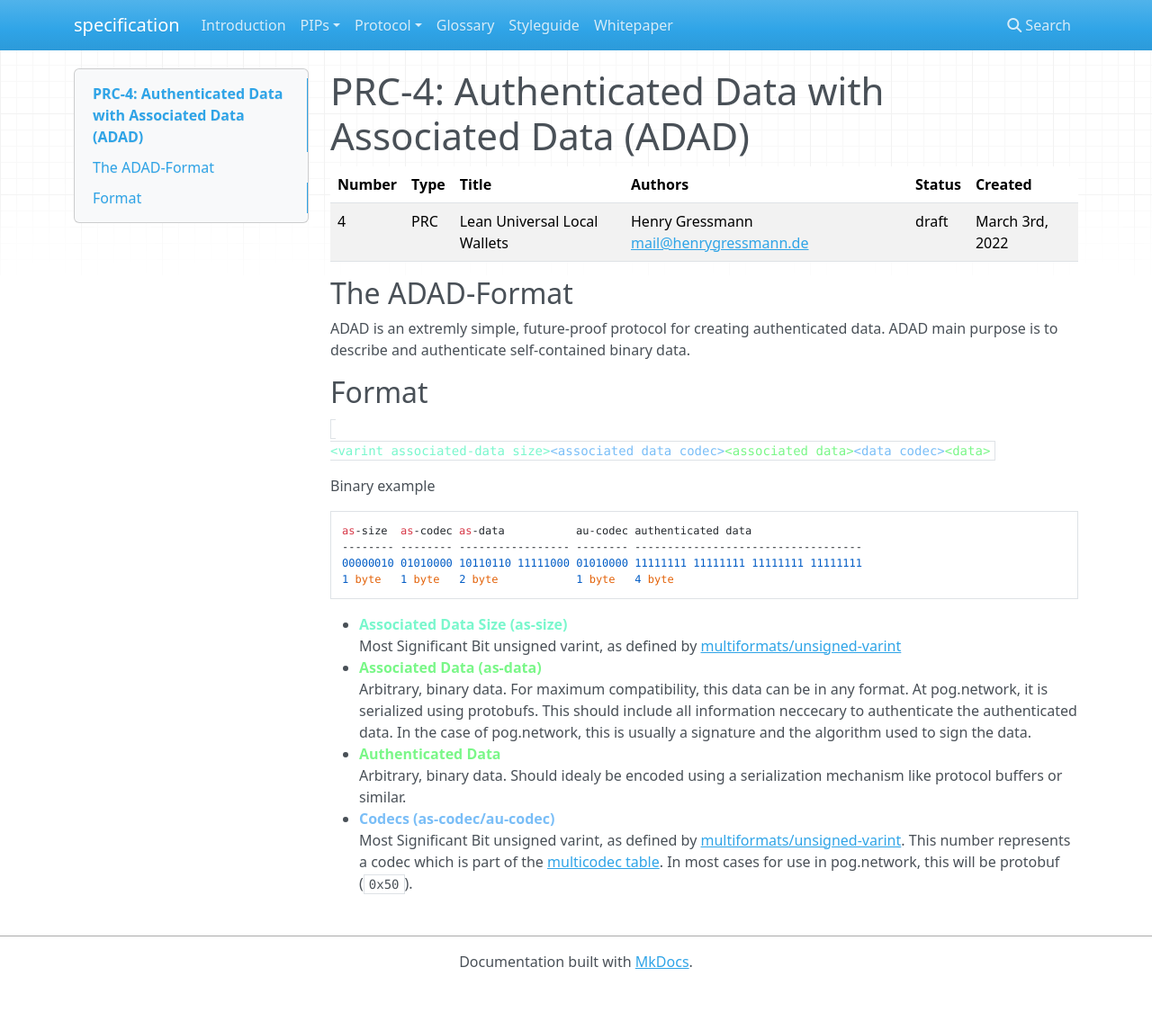
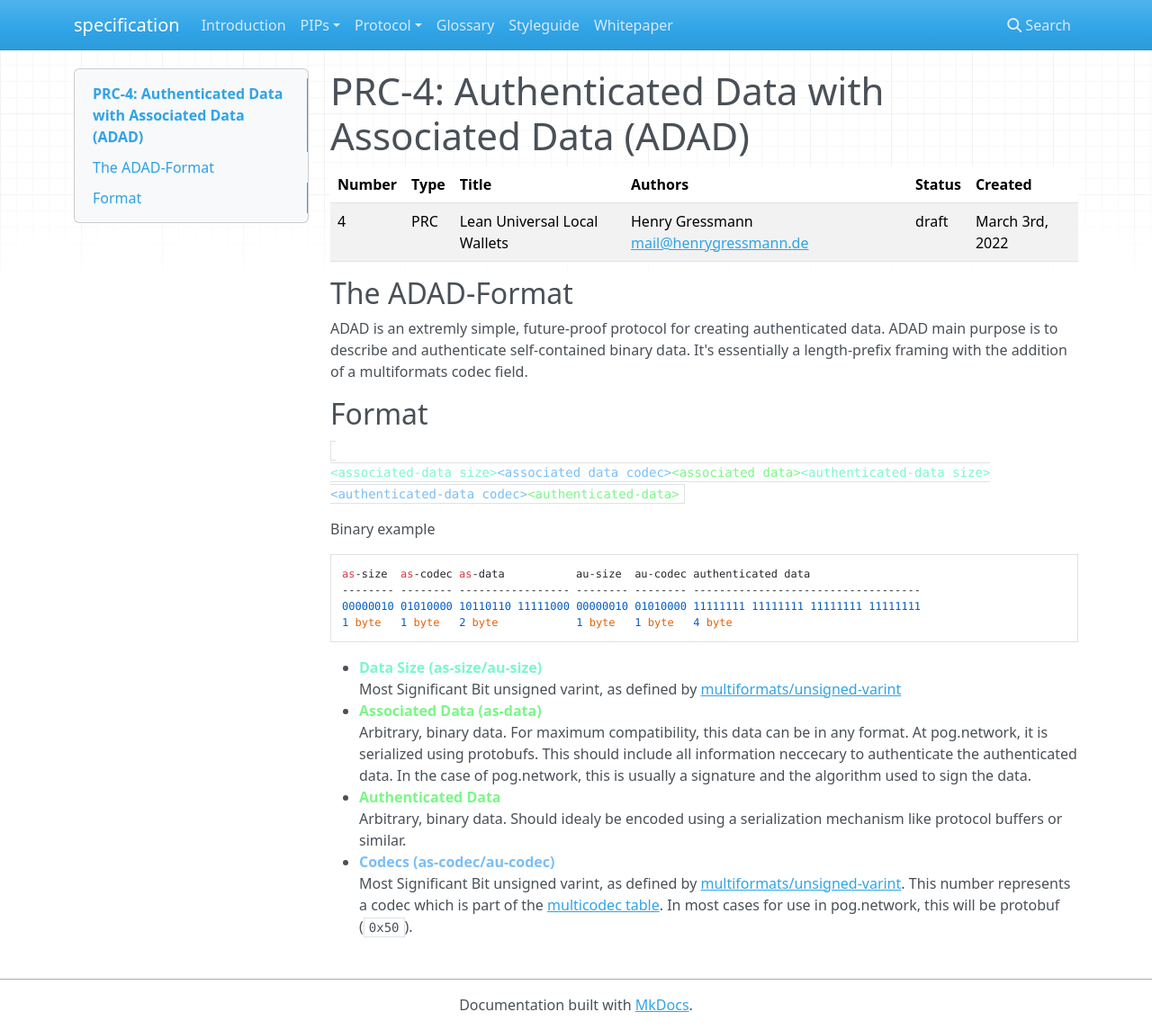
Before and after one commit to pognetwork/specification, an MkDocs documentation site: the page built from specification/PIPs/04-ADAD.md, in a window 1280 px wide and 1145 px high. Shown: the whole window at 90% size. Built offline with MkDocs 1.6.1, drawn with Linux system fonts in a browser that asks for light colours; nearby versions of some CDN libraries.

Commit message:
chore: update specification
Signed-off-by: Henry Gressmann <mail@henrygressmann.de>

````diff
--- a/specification/PIPs/04-ADAD.md
+++ b/specification/PIPs/04-ADAD.md
@@ -7,23 +7,24 @@
 ## The ADAD-Format
 
 ADAD is an extremly simple, future-proof protocol for creating authenticated data. ADAD main purpose is to describe and authenticate self-contained binary data.
+It's essentially a length-prefix framing with the addition of a multiformats codec field.
 
 ## Format
 
 <code>
-<span style="color:#7af7cd;">&lt;varint associated-data size&gt;</span><span style="color:#7abef7;">&lt;associated data codec&gt;</span><span style="color:#7af788;">&lt;associated data&gt;</span><span style="color:#7abef7;">&lt;data codec&gt;</span><span style="color:#7af788;">&lt;data&gt;</span>
+<span style="color:#7af7cd;">&lt;associated-data size&gt;</span><span style="color:#7abef7;">&lt;associated data codec&gt;</span><span style="color:#7af788;">&lt;associated data&gt;</span><span style="color:#7af7cd;">&lt;authenticated-data size&gt;</span><span style="color:#7abef7;">&lt;authenticated-data codec&gt;</span><span style="color:#7af788;">&lt;authenticated-data&gt;</span>
 </code>
 
 Binary example
 
 ```
-as-size  as-codec as-data           au-codec authenticated data
--------- -------- ----------------- -------- -----------------------------------
-00000010 01010000 10110110 11111000 01010000 11111111 11111111 11111111 11111111
-1 byte   1 byte   2 byte            1 byte   4 byte
+as-size  as-codec as-data           au-size  au-codec authenticated data
+-------- -------- ----------------- -------- -------- -----------------------------------
+00000010 01010000 10110110 11111000 00000010 01010000 11111111 11111111 11111111 11111111
+1 byte   1 byte   2 byte            1 byte   1 byte   4 byte
 ```
 
-- <span style="color:#7af7cd;">**Associated Data Size (as-size)**</span><br/>
+- <span style="color:#7af7cd;">**Data Size (as-size/au-size)**</span><br/>
   Most Significant Bit unsigned varint, as defined by [multiformats/unsigned-varint](https://github.com/multiformats/unsigned-varint)
 - <span style="color:#7af788;">**Associated Data (as-data)**</span><br/>
   Arbitrary, binary data. For maximum compatibility, this data can be in any format. At pog.network, it is serialized using protobufs. This should include all information neccecary to authenticate the authenticated data. In the case of pog.network, this is usually a signature and the algorithm used to sign the data.
````
